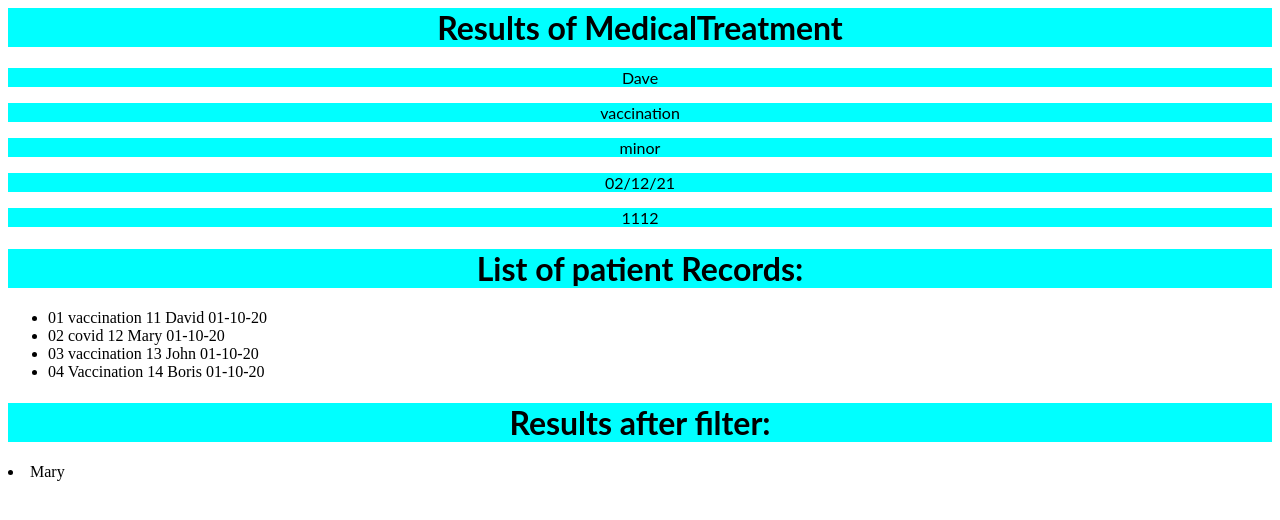
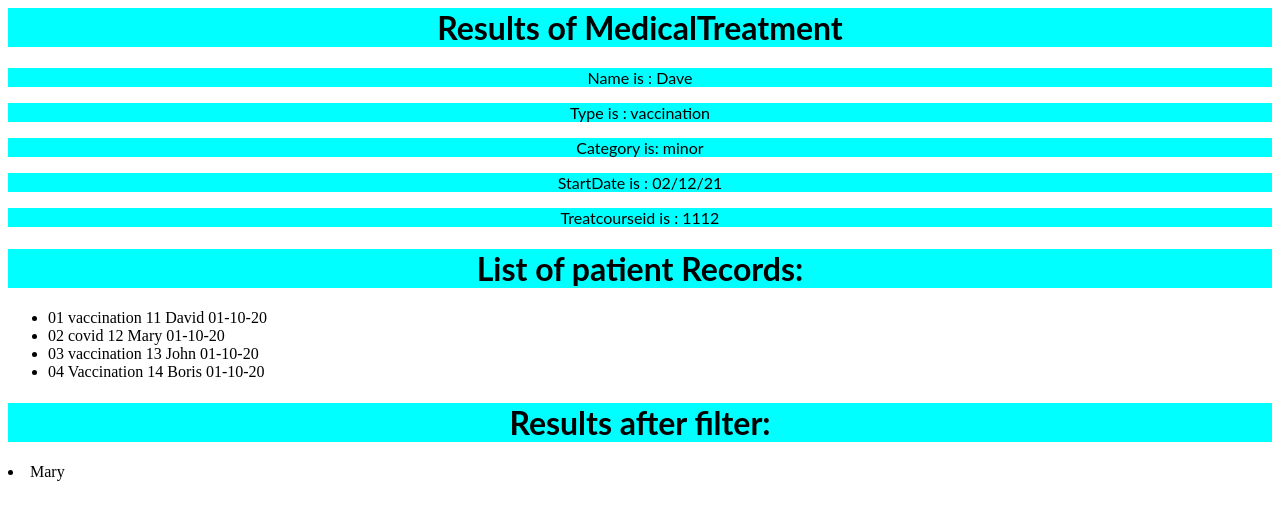
Before and after one commit to gitzdave/Example-task2, a React (Create React App) app: page / in a window 1280 px wide. Shown: the top 520 px of the page. Built offline with nearby package versions, Linux system fonts and the light colour scheme.

Commit message:
1 file modified

```diff
--- a/src/App.js
+++ b/src/App.js
@@ -3,11 +3,11 @@ import "./style.css";
 import MedicalTreatmentList from './MedicalTreatmentList';
 import MedicalTreatment from "./MedicalTreatment";
 
-var patientName ="Dave"
-var category = "minor"
-var type ="vaccination"
-var treatCourseId = "1112"
-var startDate = "02/12/21"
+var patientName =" Name is : Dave"
+var category = " Category is: minor"
+var type =" Type is : vaccination"
+var treatCourseId = " Treatcourseid is : 1112"
+var startDate = " StartDate is :  02/12/21"
 
 
 
```
